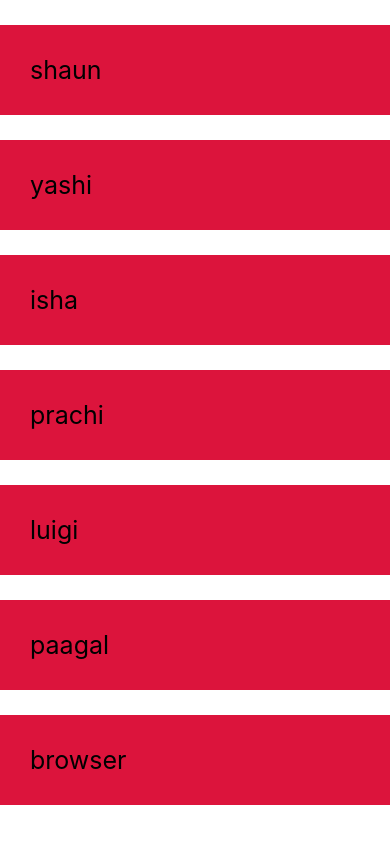
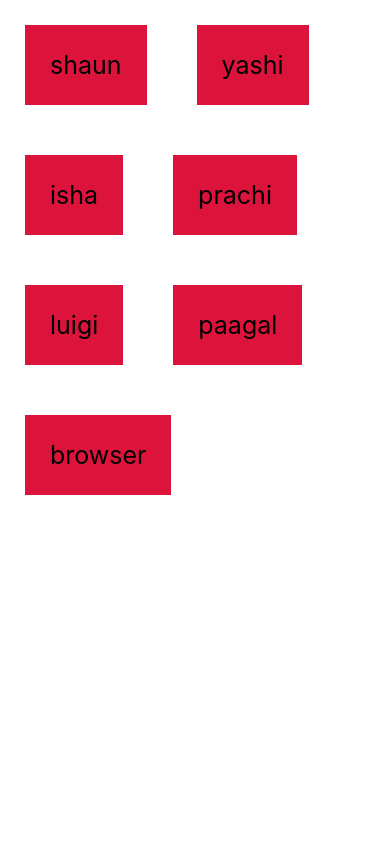
Before and after one commit to mohit200008/react-native-app, a React Native app: screen / in a window 390 px wide. Built offline with nearby package versions, Linux system fonts and the light colour scheme.

Commit message:
Flat list

```diff
--- a/App.js
+++ b/App.js
@@ -1,33 +1,45 @@
 import React, { useState } from 'react';
-import { ScrollView, StyleSheet, Text, TextInput, View } from 'react-native';
+import { FlatList, StyleSheet, Text, TextInput, View } from 'react-native';
 
 export default function App() {
   const [people, setPeople]= useState([
-    { name: 'shaun', key: '1'},
-    { name: 'yashi', key: '2'},
-    { name: 'isha', key: '3'},
-    { name: 'prachi', key: '4'},
-    { name: 'luigi', key: '5'},
-    { name: 'paagal', key: '6'},
-    { name: 'browser', key: '7'},
+    { name: 'shaun', id: '1'},
+    { name: 'yashi', id: '2'},
+    { name: 'isha', id: '3'},
+    { name: 'prachi', id: '4'},
+    { name: 'luigi', id: '5'},
+    { name: 'paagal', id: '6'},
+    { name: 'browser', id: '7'},
   ]);
 
 
 
   return (
     <View style={styles.container}>
-     {<ScrollView>
+     <FlatList
+       numColumns={2}
+       keyExtractor={(item)=> item.id}
+       data={people}
+       renderItem={({ item })=> (
+        <Text style={styles.item}>{item.name}</Text>
+       )}
+     />
 
-     {
-       people.map(item=> {
-         return (
-           <View key={item.key}>
-             <Text style={styles.item}>{item.name}</Text>
-           </View>
-         )
-       })
-     }
-     </ScrollView>
+
+
+    {
+    //    <ScrollView>
+
+    //  {
+    //    people.map(item=> {
+    //      return (
+    //        <View id={item.id}>
+    //          <Text style={styles.item}>{item.name}</Text>
+    //        </View>
+    //      )
+    //    })
+    //  }
+    //  </ScrollView>
     }
     </View>
   );
@@ -42,9 +54,10 @@ const styles = StyleSheet.create({
 
   },
   item: {
-    marginTop: 25,
-    padding: 30,
+    padding: 25,
     backgroundColor: 'crimson',
-    fontSize: 25
+    fontSize: 25,
+    margin:25
+
   }
 });
```
